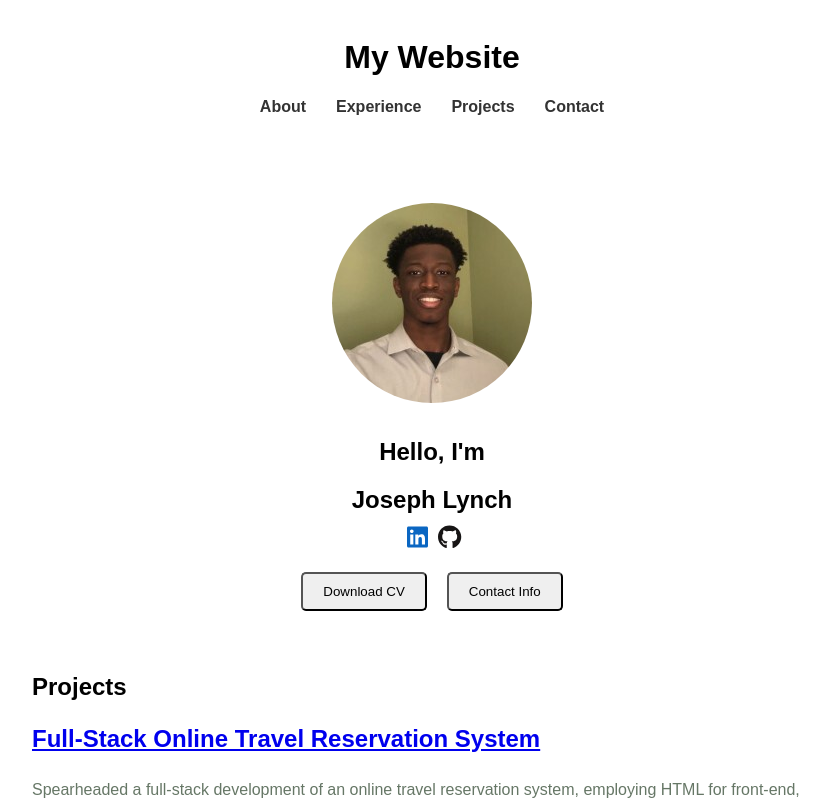
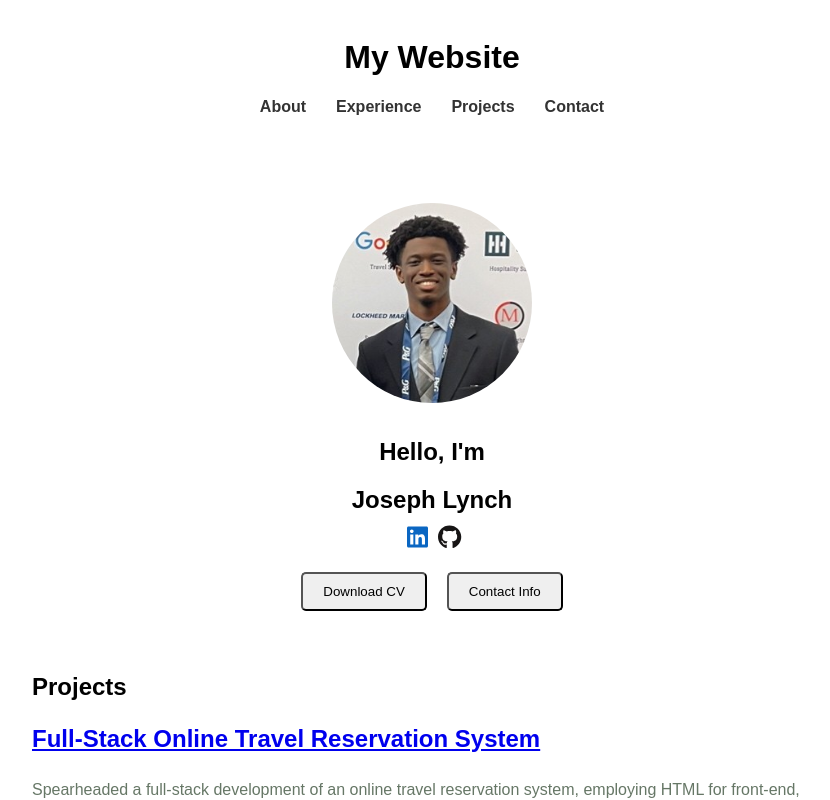
Before and after one commit to jzlynch02/Portfolio-Website, a React (Create React App) app: page / in a window 1280 px wide. Shown: the top 800 px of the page, without its empty margins (208-1038 px from the left). Built offline with nearby package versions, Linux system fonts and the light colour scheme.

Commit message:
changed picture

```diff
--- a/src/App.js
+++ b/src/App.js
@@ -18,7 +18,7 @@ function App() {
       <main className="App-main">
         <section id="about" className="About">
           <div className="Profile-image">
-            {/* Profile image here */}
+            {/* profile image here */}
           </div>
           <div className="About-content">
             <h2>Hello, I'm</h2>
@@ -56,7 +56,6 @@ function App() {
             <p>Developed a user-friendly To-Do List web application using HTML, CSS, and JavaScript, hosted on GitHub Pages. Implemented core functionalities, enabling users to add, remove, and edit tasks, enhancing personal productivity and task management.</p>
           </div>
         </section>
-        {/* Experience and Contact sections would go here */}
       </main>
       <footer className="footer">
         <h3>
--- a/src/index.css
+++ b/src/index.css
@@ -41,7 +41,7 @@
   height: 200px;
   border-radius: 50%;
   margin: 15px;
-  background: url('pfp.jpg') no-repeat center;
+  background: url('professional_pfp.jpg') no-repeat center;
   background-size: cover;
 }
 
```
Also changed, not shown: src/pfp.jpg (deleted), src/professional_pfp.jpg (added).
